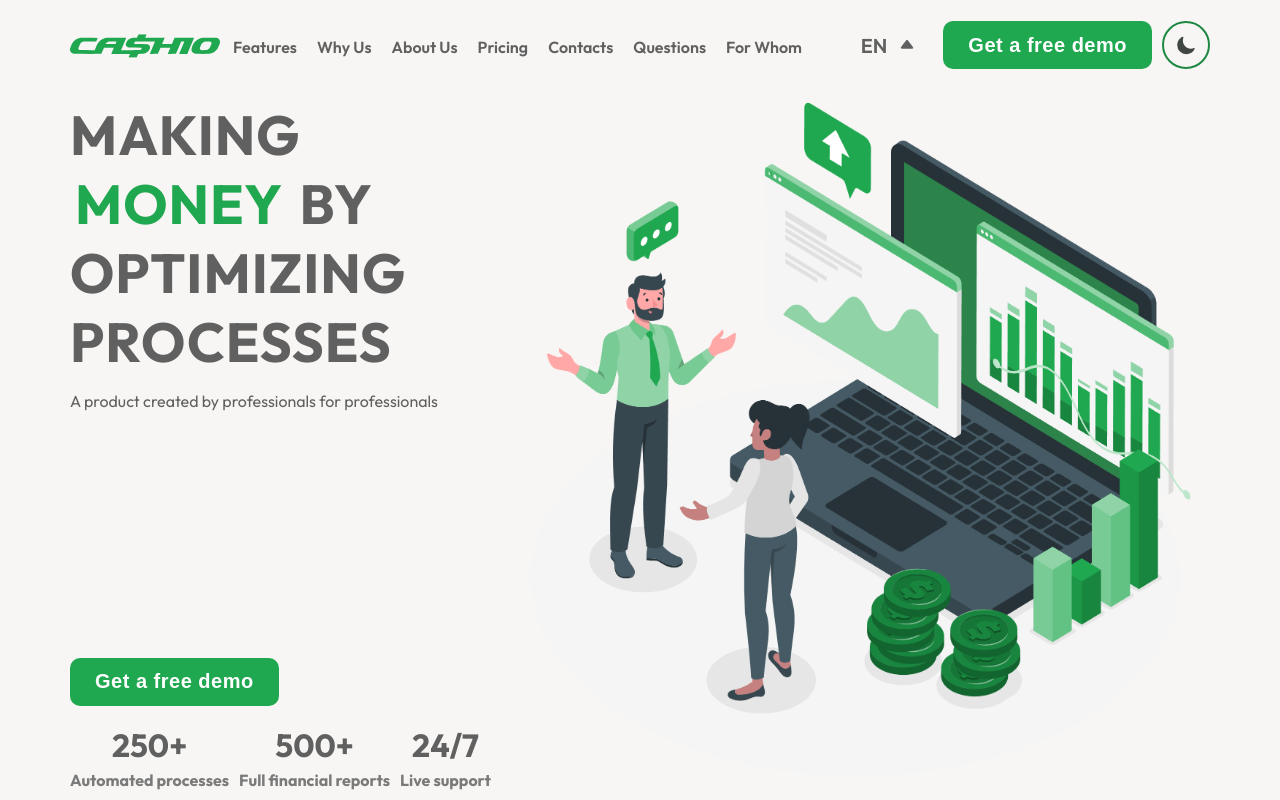
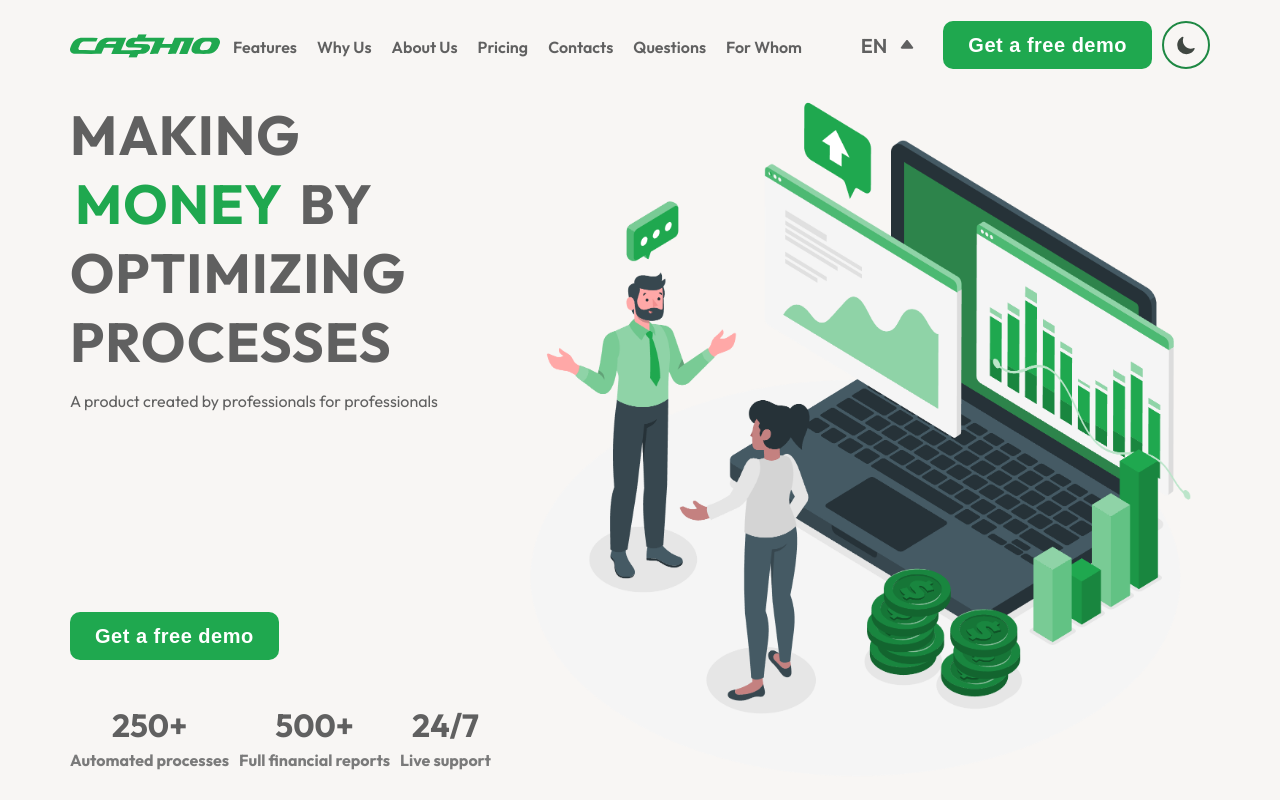
Before and after one commit to RevaGee/Cashio, a React (Create React App) app: page / in a window 1280 px wide. Shown: the top 800 px of the page. Built offline with nearby package versions, Linux system fonts and the light colour scheme.

Commit message:
corrected slogan styles

```diff
--- a/src/components/Slogan/style.scss
+++ b/src/components/Slogan/style.scss
@@ -114,7 +114,6 @@
   color: var(--text_color);
   justify-content: space-between;
   align-items: center;
-
 }
 
 
@@ -131,6 +130,7 @@
     //width: 110%;
     //font-size: 1.0vw;
     font-size: 16px;
+    margin-bottom: 20px;
 
     .digits_margin {
       margin: 50px 10px 0 10px;
@@ -138,7 +138,7 @@
 
     .digits {
       //margin-top: 50px;
-      margin-top: 1.5vw;
+      margin-top: 3.5vw;
       display: flex;
       flex-direction: column;
       text-align: center;
```
